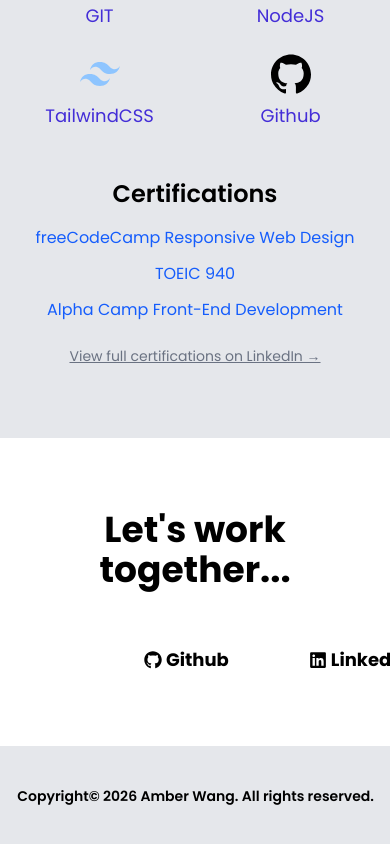
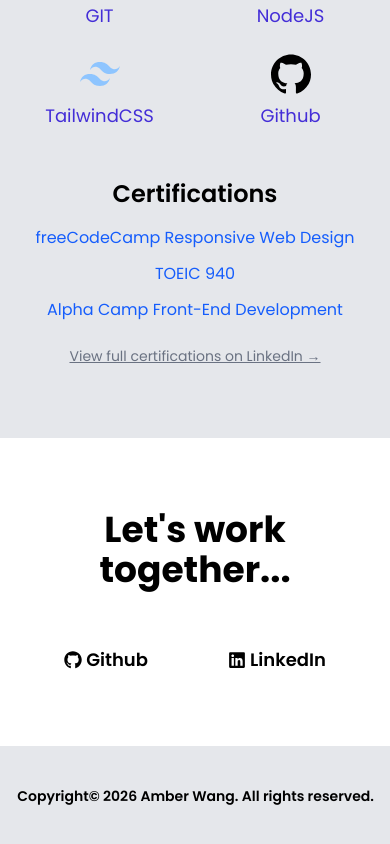
Before and after one commit to lixinjie520/my-app, a React (Vite) app: page / in a window 390 px wide. Shown: the part 3980-4824 px from the top of the page. Built offline with nearby package versions, Linux system fonts and the light colour scheme.

Commit message:
refactor: adjust the contact layout for the Mobile mode

```diff
--- a/src/sections/Contact.jsx
+++ b/src/sections/Contact.jsx
@@ -19,7 +19,7 @@
       </h2>
 
       <div className="flex px-30 items-center">
-        <div className="flex gap-20 max-w-full md:max-w-5xl mt-4 md:mt-6 mx-auto text-lg md:text-2xl font-bold rounded">
+        <div className="flex gap-20 mx-auto max-w-full md:max-w-5xl mt-4 md:mt-6  text-lg md:text-2xl font-semibold md:font-bold justify-center rounded">
           {contactInfo.map((con, index) => {
             const Icon = con.icon;
             return (
@@ -34,42 +34,6 @@
                 </a>
               </div>
             ) })}
-          {/* <div className="contact-card">
-            <a
-              href="https://www.facebook.com/shengyan.wang1"
-              target="_blank"
-              className="link"
-            >
-              <FaFacebook className="mr-1"></FaFacebook>
-              Facebook
-            </a>
-          </div> */}
-          {/* <div className="flex gap-4">
-            <a
-              href="https://github.com/lixinjie520"
-              target="_blank"
-              className="flex items-center"
-            >
-              <FaGithub className="mr-1"></FaGithub>
-              Github
-            </a>
-          </div>
-          <div className="flex gap-4">
-            <a
-              href="https://www.linkedin.com/in/%E5%8B%9D%E7%87%95-%E7%8E%8B-61b6b3286/"
-              target="_blank"
-              className="flex items-center"
-            >
-              <FaLinkedin className="mr-1"></FaLinkedin>
-              LinkedIn
-            </a>
-          </div> */}
-          {/* <div className="contact-card ">
-            <a href="mailto:wangshengyan6@gmail.com" className="link">
-              <FaAt className="mr-1"></FaAt>
-              Send a mail
-            </a>
-          </div> */}
         </div>
       </div>
     </section>
```
